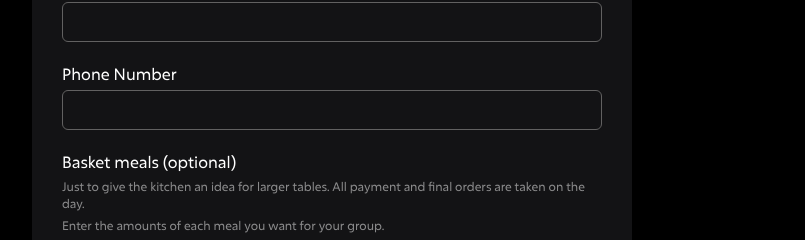
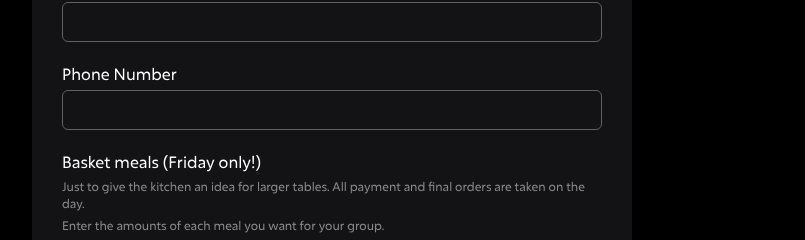
Before and after one commit to stjamesjsy/website, a Next.js app: page /disco-bingo in a window 1280 px wide. Shown: the part 2069-2309 px from the top of the page, without its empty margins (126-931 px from the left). Built offline with nearby package versions, Linux system fonts and the light colour scheme.

Commit message:
Update basket meals text

```diff
--- a/src/components/BookingForm/index.tsx
+++ b/src/components/BookingForm/index.tsx
@@ -297,7 +297,7 @@ export function BookingForm({ bookingType }: { bookingType: BookingType }) {
                     {bookingType === "discoBingo" && (
                         <div className={styles.field}>
                             <div className={styles.fieldLabel}>
-                                Basket meals (optional)
+                                Basket meals (Friday only!)
                             </div>
 
                             <div className={styles.fieldHint}>
```
